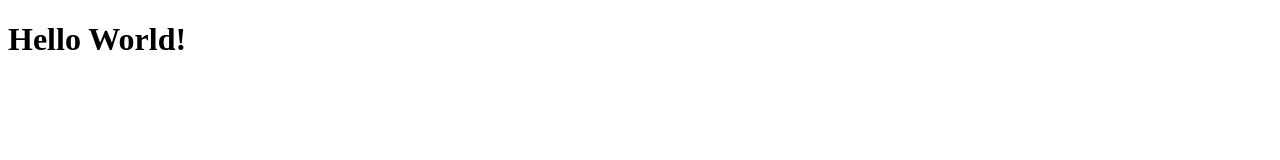
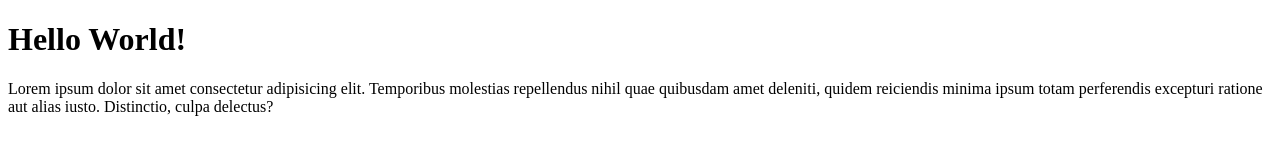
Before and after one commit to alfianjk/jek-git-test, a plain HTML site: page index.html in a window 1280 px wide. Drawn offline with Linux system fonts and the light colour scheme.

Commit message:
menambahkan paragraf

```diff
--- a/index.html
+++ b/index.html
@@ -7,5 +7,6 @@
 </head>
 <body>
     <h1>Hello World!</h1>
+    <p>Lorem ipsum dolor sit amet consectetur adipisicing elit. Temporibus molestias repellendus nihil quae quibusdam amet deleniti, quidem reiciendis minima ipsum totam perferendis excepturi ratione aut alias iusto. Distinctio, culpa delectus?</p>
 </body>
 </html>
```
Also changed, not shown: 1 other file.
